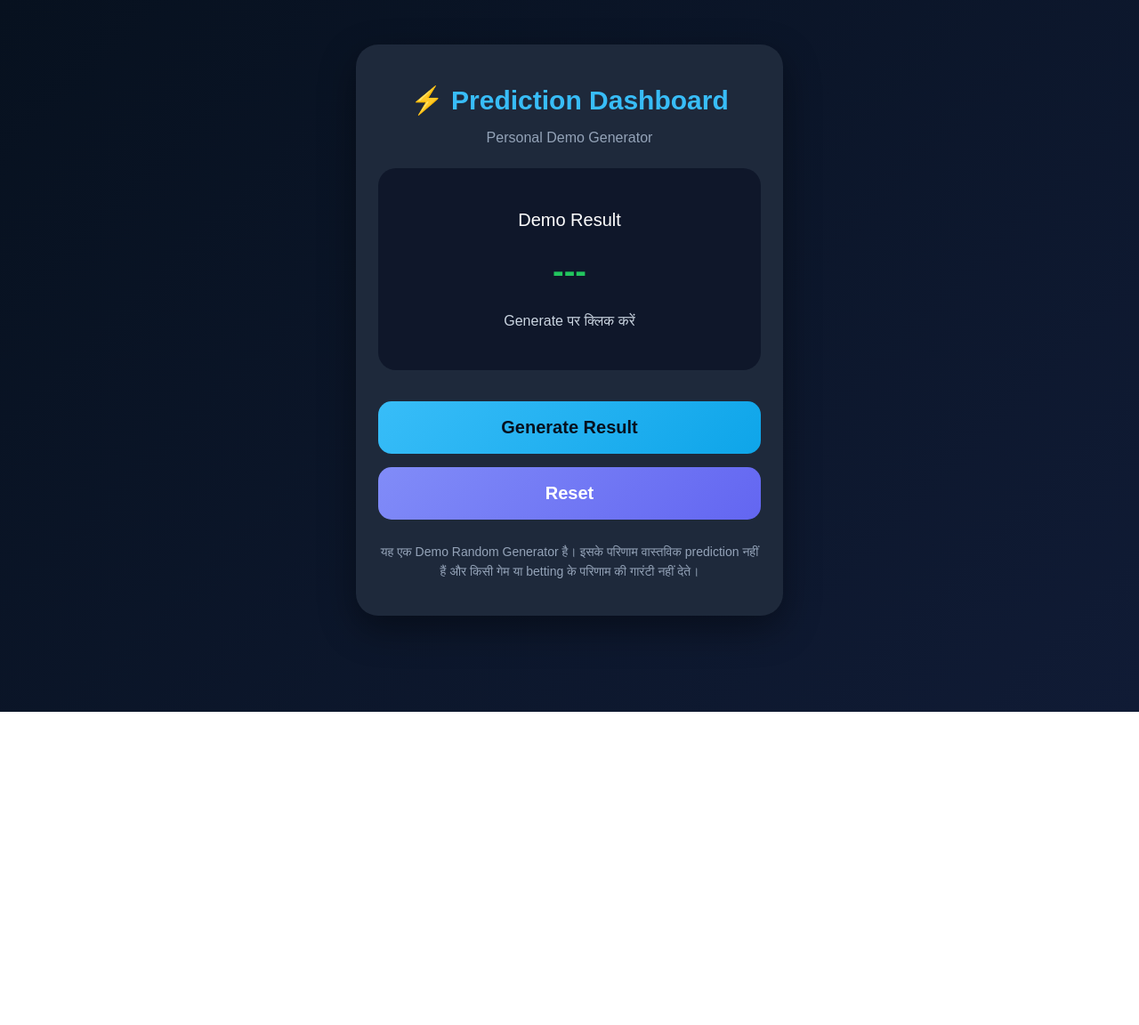
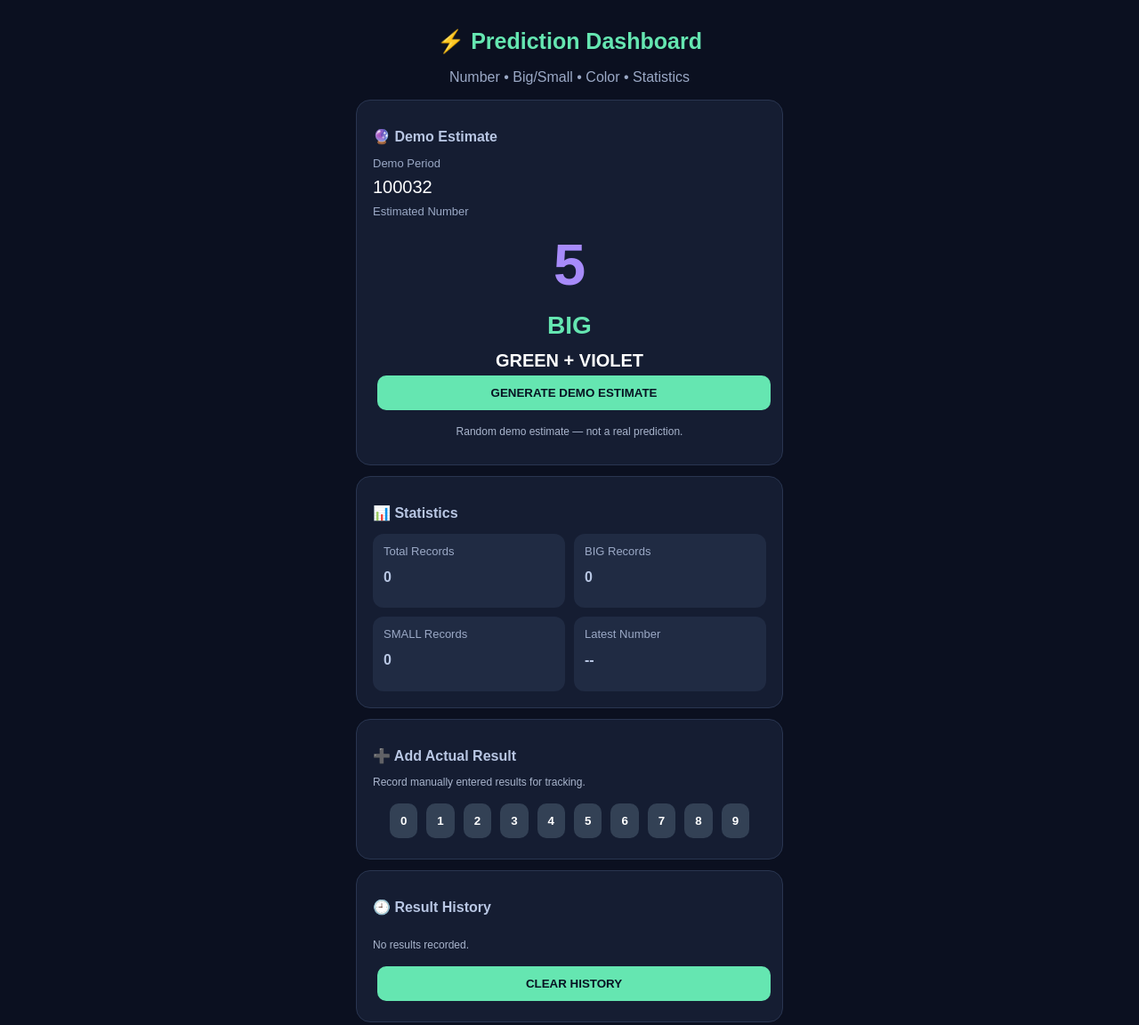
Before and after one commit to prakash1356/prediction-app, a plain HTML site: page index.html in a window 1280 px wide. Shown: the top 1152 px of the page at 89% size. Before the commit the page ends 800 px from the top, so only its background shows below. Drawn offline with Linux system fonts and the light colour scheme.

Commit message:
Update index.html

```diff
--- a/index.html
+++ b/index.html
@@ -1,136 +1,228 @@
 
 <!DOCTYPE html>
-<html lang="hi">
+<html lang="en">
 <head>
 <meta charset="UTF-8">
 <meta name="viewport" content="width=device-width, initial-scale=1.0">
 <title>Prediction Dashboard</title>
-
 <style>
 *{box-sizing:border-box}
 body{
-margin:0;
-font-family:Arial,sans-serif;
-background:linear-gradient(135deg,#07111f,#101b35);
-color:white;
-min-height:100vh;
-padding:20px;
+ margin:0;background:#0b1020;color:white;
+ font-family:Arial,sans-serif;padding:15px
 }
+.container{max-width:480px;margin:auto}
 .card{
-max-width:480px;
-margin:30px auto;
-padding:25px;
-border-radius:25px;
-background:#1e293b;
-box-shadow:0 15px 40px rgba(0,0,0,.4);
-text-align:center;
+ background:#151d32;border:1px solid #293550;
+ padding:18px;border-radius:16px;margin:12px 0
 }
-h1{
-color:#38bdf8;
-font-size:30px;
-margin-bottom:10px;
+h1{text-align:center;color:#65e6b1;font-size:25px}
+h2{font-size:16px;color:#b8c6e3}
+.label{color:#9ba9c6;font-size:13px}
+.period{font-size:20px;margin:8px 0}
+.result{
+ font-size:65px;font-weight:bold;text-align:center;
+ margin:15px 0
 }
-.subtitle{
-color:#94a3b8;
-margin-bottom:25px;
+.bigsmall{font-size:28px;text-align:center;font-weight:bold}
+.colors{text-align:center;font-size:20px;font-weight:bold;margin-top:12px}
+button{
+ border:0;border-radius:10px;padding:12px;
+ font-weight:bold;margin:5px;cursor:pointer
 }
-.result{
-background:#0f172a;
-border-radius:20px;
-padding:30px 15px;
-margin:20px 0;
-min-height:180px;
+.mainbtn{background:#65e6b1;color:#071322;width:100%}
+.btns{display:flex;flex-wrap:wrap;justify-content:center}
+.red{background:#ef4444;color:white}
+.green{background:#22c55e;color:white}
+.violet{background:#8b5cf6;color:white}
+.num{background:#334155;color:white}
+.history{display:flex;flex-wrap:wrap;gap:8px}
+.item{
+ background:#24314b;padding:10px;border-radius:10px;
+ min-width:55px;text-align:center
 }
-.result h2{
-font-size:20px;
-font-weight:normal;
-}
-#output{
-font-size:38px;
-font-weight:bold;
-color:#22c55e;
-margin:25px 0;
-}
-#message{
-color:#cbd5e1;
-}
-button{
-width:100%;
-border:none;
-border-radius:15px;
-padding:18px;
-margin-top:15px;
-font-size:20px;
-font-weight:bold;
-cursor:pointer;
-background:linear-gradient(135deg,#38bdf8,#0ea5e9);
-color:#07111f;
-transition:.2s;
-}
-button:active{
-transform:scale(.97);
-}
-.reset{
-background:linear-gradient(135deg,#818cf8,#6366f1);
-color:white;
-}
-.note{
-color:#94a3b8;
-font-size:14px;
-line-height:1.6;
-margin-top:25px;
-}
+.small{font-size:12px;color:#a9b5cd}
+.grid{display:grid;grid-template-columns:1fr 1fr;gap:10px}
+.stat{background:#202b43;padding:12px;border-radius:12px}
+.footer{text-align:center;color:#8a97b3;font-size:12px}
 </style>
 </head>
+<body>
+<div class="container">
 
-<body>
+<h1>⚡ Prediction Dashboard</h1>
+<p style="text-align:center;color:#9ba9c6">
+ Number • Big/Small • Color • Statistics
+</p>
 
 <div class="card">
+<h2>🔮 Demo Estimate</h2>
+<div class="label">Demo Period</div>
+<div class="period" id="period">100001</div>
 
-<h1>⚡ Prediction Dashboard</h1>
-<p class="subtitle">Personal Demo Generator</p>
+<div class="label">Estimated Number</div>
+<div class="result" id="number">5</div>
 
-<div class="result">
-<h2>Demo Result</h2>
-<div id="output">---</div>
-<p id="message">Generate पर क्लिक करें</p>
+<div class="bigsmall" id="size">BIG</div>
+<div class="colors" id="color">GREEN</div>
+
+<button class="mainbtn" onclick="generate()">
+GENERATE DEMO ESTIMATE
+</button>
+<p class="small" style="text-align:center">
+Random demo estimate — not a real prediction.
+</p>
 </div>
 
-<button onclick="generate()">Generate Result</button>
+<div class="card">
+<h2>📊 Statistics</h2>
+<div class="grid">
+<div class="stat">
+<div class="label">Total Records</div>
+<h2 id="total">0</h2>
+</div>
+<div class="stat">
+<div class="label">BIG Records</div>
+<h2 id="bigCount">0</h2>
+</div>
+<div class="stat">
+<div class="label">SMALL Records</div>
+<h2 id="smallCount">0</h2>
+</div>
+<div class="stat">
+<div class="label">Latest Number</div>
+<h2 id="last">--</h2>
+</div>
+</div>
+</div>
 
-<button class="reset" onclick="resetApp()">Reset</button>
+<div class="card">
+<h2>➕ Add Actual Result</h2>
+<p class="small">Record manually entered results for tracking.</p>
+<div class="btns">
+<button class="num" onclick="addResult(0)">0</button>
+<button class="num" onclick="addResult(1)">1</button>
+<button class="num" onclick="addResult(2)">2</button>
+<button class="num" onclick="addResult(3)">3</button>
+<button class="num" onclick="addResult(4)">4</button>
+<button class="num" onclick="addResult(5)">5</button>
+<button class="num" onclick="addResult(6)">6</button>
+<button class="num" onclick="addResult(7)">7</button>
+<button class="num" onclick="addResult(8)">8</button>
+<button class="num" onclick="addResult(9)">9</button>
+</div>
+</div>
 
-<p class="note">
-यह एक Demo Random Generator है। इसके परिणाम वास्तविक
-prediction नहीं हैं और किसी गेम या betting के परिणाम
-की गारंटी नहीं देते।
+<div class="card">
+<h2>🕘 Result History</h2>
+<div class="history" id="history">
+<p class="small">No results recorded.</p>
+</div>
+<button class="mainbtn" onclick="clearHistory()">
+CLEAR HISTORY
+</button>
+</div>
+
+<div class="card">
+<h2>📈 Color Statistics</h2>
+<div class="grid">
+<div class="stat">
+<div style="color:#22c55e">GREEN</div>
+<h2 id="greens">0</h2>
+</div>
+<div class="stat">
+<div style="color:#ef4444">RED</div>
+<h2 id="reds">0</h2>
+</div>
+<div class="stat">
+<div style="color:#a78bfa">VIOLET</div>
+<h2 id="violets">0</h2>
+</div>
+</div>
+</div>
+
+<p class="footer">
+Demo dashboard • No guaranteed prediction • Random game outcomes
 </p>
 
 </div>
 
 <script>
-function generate(){
+let records=[];
 
-const results=["RED","GREEN","VIOLET"];
-
-const random=Math.floor(Math.random()*results.length);
-
-document.getElementById("output").innerText=results[random];
-
-document.getElementById("message").innerText=
-"Demo result generated";
-
+function getColor(n){
+ if(n===0)return "RED + VIOLET";
+ if(n===5)return "GREEN + VIOLET";
+ if([1,3,7,9].includes(n))return "GREEN";
+ return "RED";
 }
 
-function resetApp(){
+function generate(){
+ let n=Math.floor(Math.random()*10);
+ document.getElementById("number").textContent=n;
+ document.getElementById("number").style.color=
+ n===0||[2,4,6,8].includes(n)?"#ef4444":
+ n===5?"#a78bfa":"#22c55e";
 
-document.getElementById("output").innerText="---";
+ document.getElementById("size").textContent=
+ n>=5?"BIG":"SMALL";
 
-document.getElementById("message").innerText=
-"Generate पर क्लिक करें";
+ document.getElementById("size").style.color=
+ n>=5?"#65e6b1":"#fbbf24";
 
+ document.getElementById("color").textContent=getColor(n);
+ let p=100001+records.length+Math.floor(Math.random()*100);
+ document.getElementById("period").textContent=p;
 }
+
+function addResult(n){
+ records.unshift(n);
+ if(records.length>100)records.pop();
+ update();
+}
+
+function update(){
+ document.getElementById("total").textContent=records.length;
+ document.getElementById("bigCount").textContent=
+ records.filter(n=>n>=5).length;
+ document.getElementById("smallCount").textContent=
+ records.filter(n=>n<5).length;
+ document.getElementById("last").textContent=
+ records.length?records[0]:"--";
+
+ document.getElementById("greens").textContent=
+ records.filter(n=>[1,3,5,7,9].includes(n)).length;
+ document.getElementById("reds").textContent=
+ records.filter(n=>[0,2,4,6,8].includes(n)).length;
+ document.getElementById("violets").textContent=
+ records.filter(n=>[0,5].includes(n)).length;
+
+ let h=document.getElementById("history");
+ h.innerHTML="";
+
+ if(!records.length){
+ h.innerHTML='<p class="small">No results recorded.</p>';
+ return;
+ }
+
+ records.forEach(n=>{
+ let d=document.createElement("div");
+ d.className="item";
+ d.innerHTML="<b>"+n+"</b><br><span class='small'>"+
+ (n>=5?"BIG":"SMALL")+"</span>";
+ h.appendChild(d);
+ });
+}
+
+function clearHistory(){
+ if(confirm("Clear all recorded results?")){
+ records=[];
+ update();
+ }
+}
+
+generate();
+update();
 </script>
-
 </body>
 </html>
```
